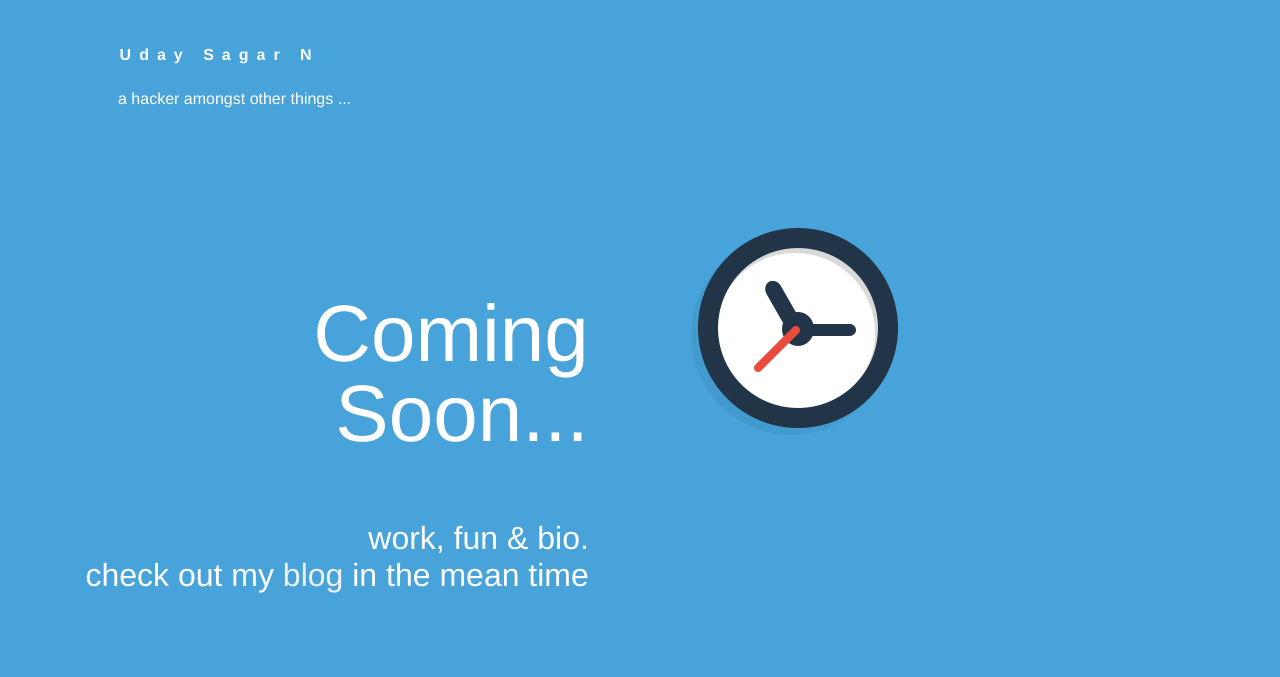
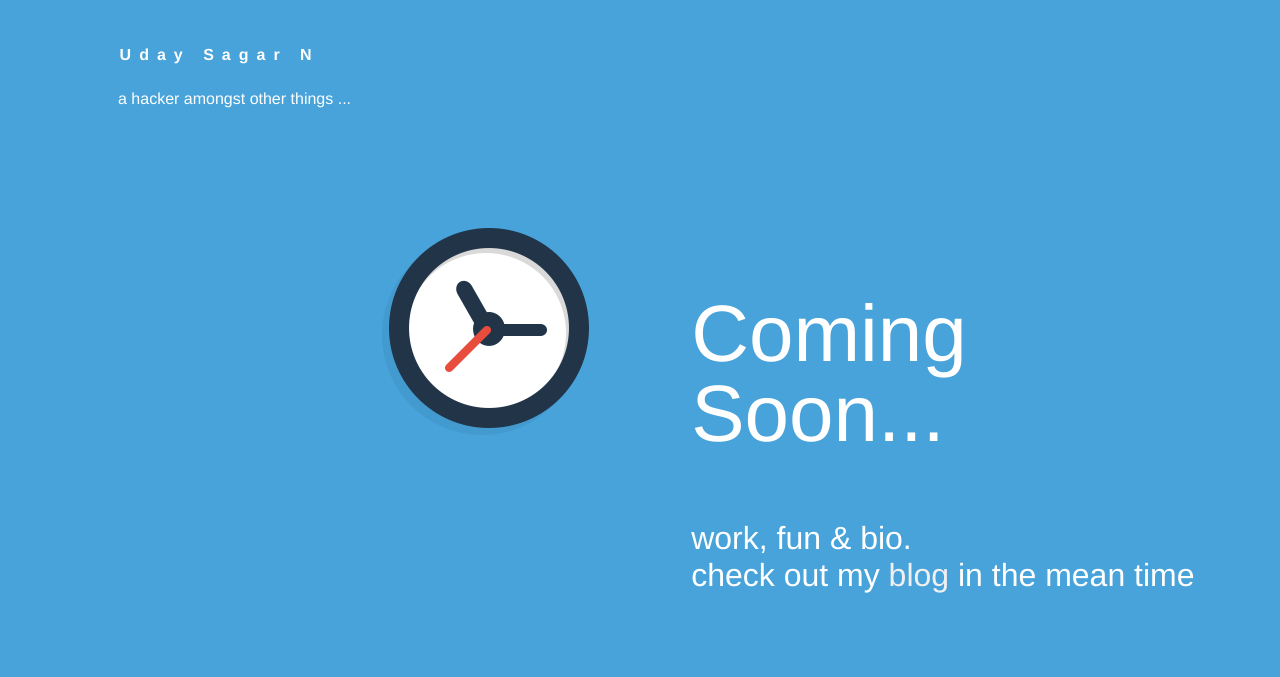
Before and after one commit to udaysagarn/udaysagarn.github.io, a plain HTML site: page index.html in a window 1280 px wide. Drawn offline with Linux system fonts and the light colour scheme.

Commit message:
Switched Layout

```diff
--- a/index.html
+++ b/index.html
@@ -37,13 +37,13 @@
 			</header>
 			<div id="cbp-so-scroller" class="cbp-so-scroller">
 				<section class="cbp-so-section cbp-so-init">
-					<article class="cbp-so-side cbp-so-side-left">
+					<figure class="cbp-so-side cbp-so-side-left">
+						<img src="./content/images/3.png" alt="img01">
+					</figure>
+					<article class="cbp-so-side cbp-so-side-right">
 						<h2>Coming Soon...</h2>
 						<p>work, fun & bio.<br/>check out my <a href="http://blog.udaysagarn.com" >blog</a> in the mean time</p>
 					</article>
-					<figure class="cbp-so-side cbp-so-side-right">
-						<img src="./content/images/3.png" alt="img01">
-					</figure>
 				</section>
 			</div>
 		</div>
```
